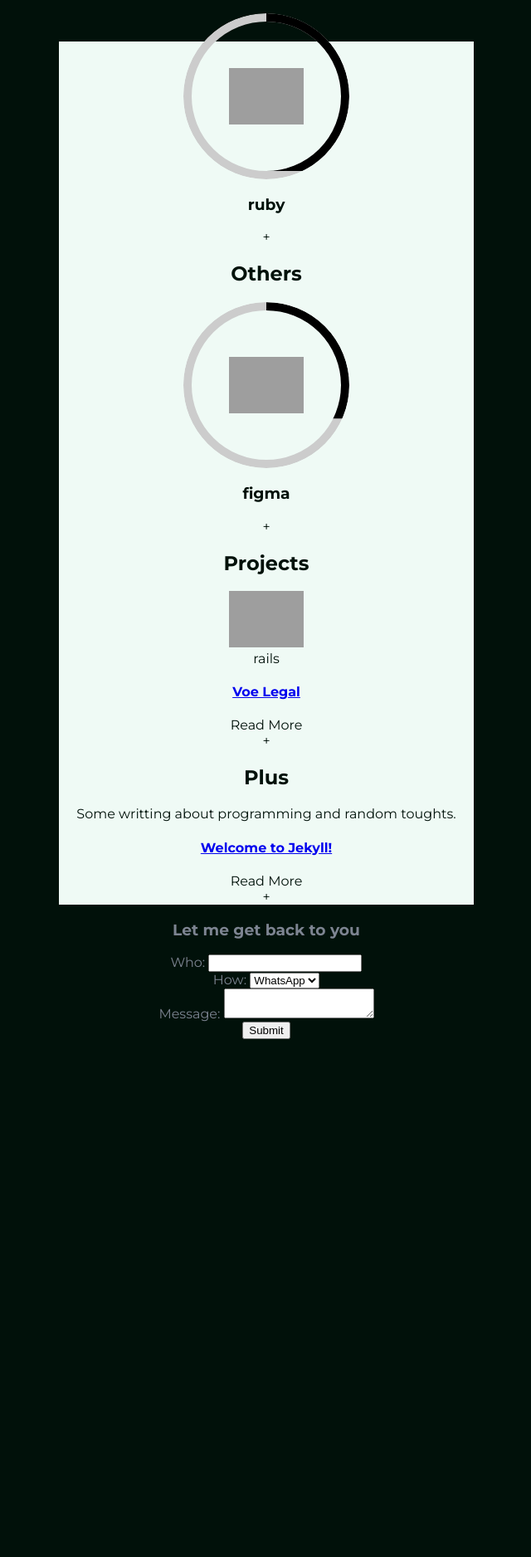
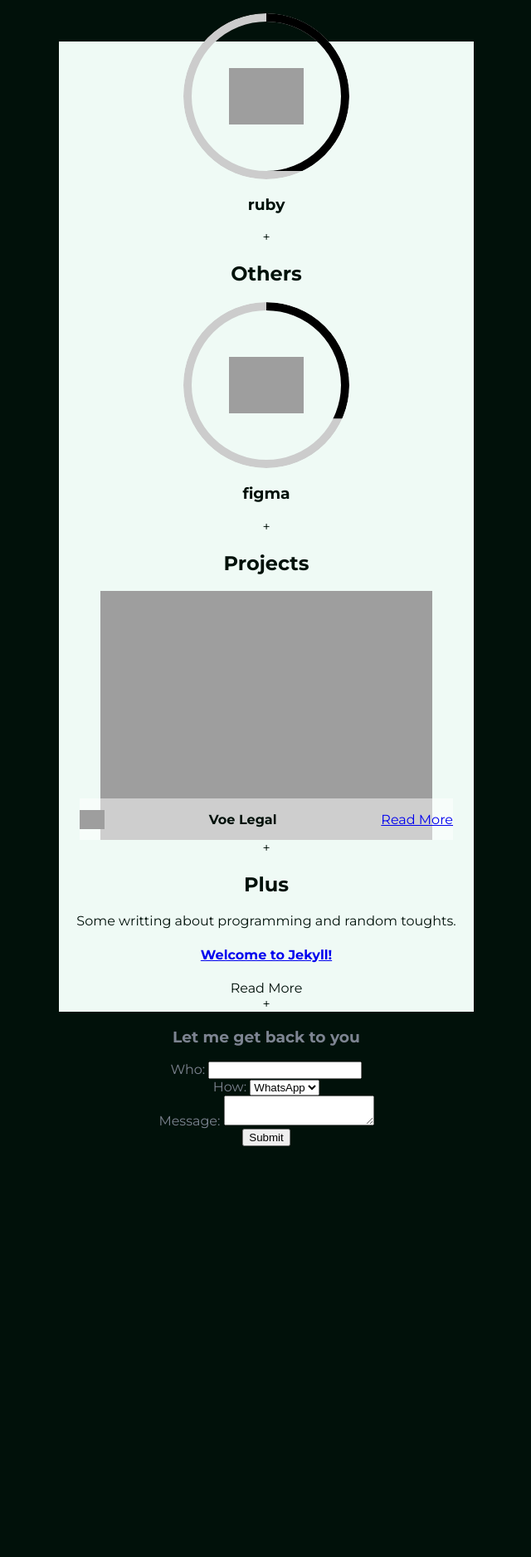
Before and after one commit to andersonlzcosta/blog, a Jekyll site: the page built from index.markdown, in a window 1280 px wide. Shown: the part 850-2726 px from the top of the page at 83% size, without its empty margins (319-959 px from the left). Built offline with Jekyll 4.4.1, drawn with Linux system fonts in a browser that asks for light colours; before the commit the page ends 2597 px from its top, so only the background shows below that.

Commit message:
Improved the projects section layout

```diff
--- a/_includes/projects.html
+++ b/_includes/projects.html
@@ -1,16 +1,24 @@
 <div id="projects">
     <h2>Projects</h2>
-    <div class="projects">
+    <div class="projects-list">
 
         {% for project in site.projects %}
         <div class="project">
-            <img src="{{ site.url }}/assets/img/projects/{{ project.tech }}.png" style="max-width: 90px;" alt="">
-            {{for each tech in project}}
-            <div class="tech-badges">{{ project.tech }}</div>
-           {{ next tech}}
-           <h4><a href="{{ project.url }}">{{ project.name }}</a></h4>
+            <img src="{{ site.url }}/assets/img/projects/{{ project.name | remove: '.md' }}.png" alt="">
+            <div class="content">
+             {{for each tech in project}}
+             <div class="tech-badges">
+                <img src="{{ site.url }}/assets/img/skills/{{ project.tech }}.svg" style="max-width: 30px;" alt="">
+             </div>
+            {{ next tech}}
+            <h4>{{ project.title }}</h4>
 
-            <div class="read-btn">Read More</div>
+            <a href="{{ project.url }}">
+             <div class="read-btn">
+                Read More
+             </div>
+            </a>
+           </div>
         </div>
         {% endfor %}
 
--- a/_projects/voe-legal.md
+++ b/_projects/voe-legal.md
@@ -1,5 +1,5 @@
 ---
-name: Voe Legal
-tech: rails
+title: Voe Legal
+tech: jekyll
 start-date: 2019-11-01
 ---
--- /dev/null
+++ b/_sass/_projects.scss
@@ -0,0 +1,52 @@
+#projects {
+
+    .projects-list {
+        display: flex;
+        flex-direction: column;
+        align-items: center;
+
+        .project {
+            position: relative;
+            display: flex;
+            align-items: flex-end;
+            justify-content: center;
+            width: 90%; /* or you can specify a fixed width */
+            /* other styling for .project container */
+
+            img {
+              max-width: 100%;
+            }
+
+            .content {
+              position: absolute;
+              bottom: 0;
+              left: 0;
+              background-color: rgba(255, 255, 255, 0.5); /* See-through background */
+              padding: 10px 0px;
+              width: 100%;
+              height: 30px;
+              display: flex;
+              flex-direction: row;
+              justify-content: space-between;
+              align-items: center;
+
+              .tech-badges {
+                display: flex;
+                /* other styling for .tech-badges */
+              }
+
+              h4 {
+                margin: 0px
+              }
+
+              .read-btn {
+                /* styling for .read-btn */
+              }
+            }
+
+        }
+    }
+
+
+
+}
--- a/_sass/main.scss
+++ b/_sass/main.scss
@@ -4,3 +4,4 @@
 @import "customize";
 @import "navbar";
 @import "skills";
+@import "projects";
```
